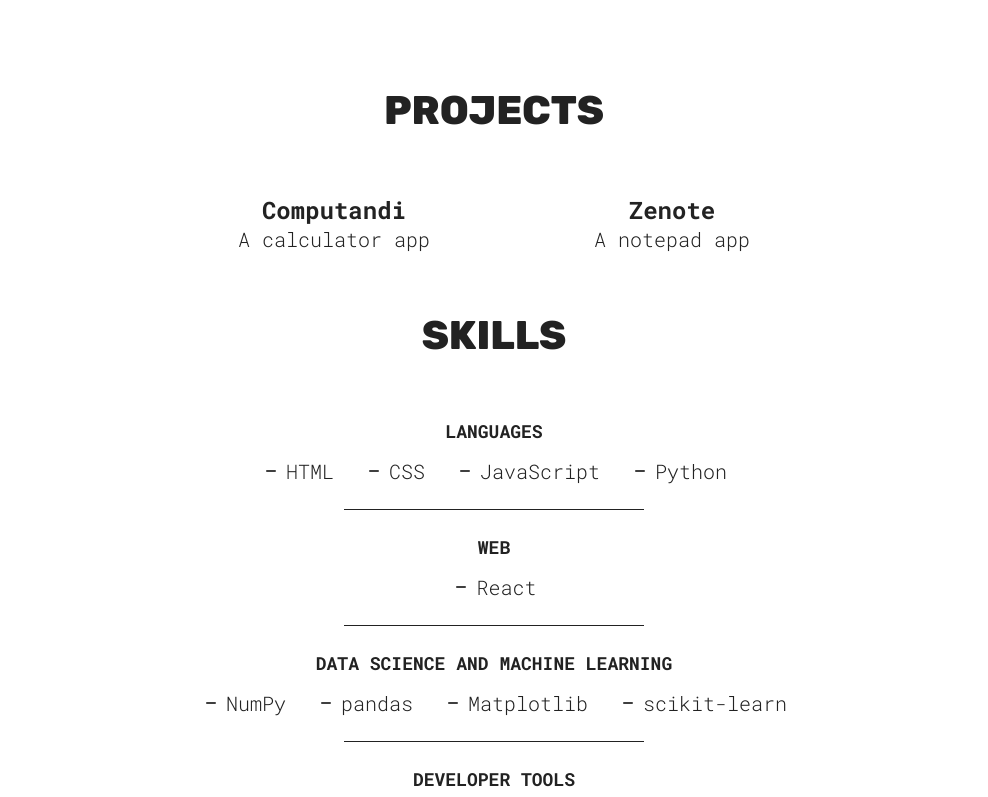
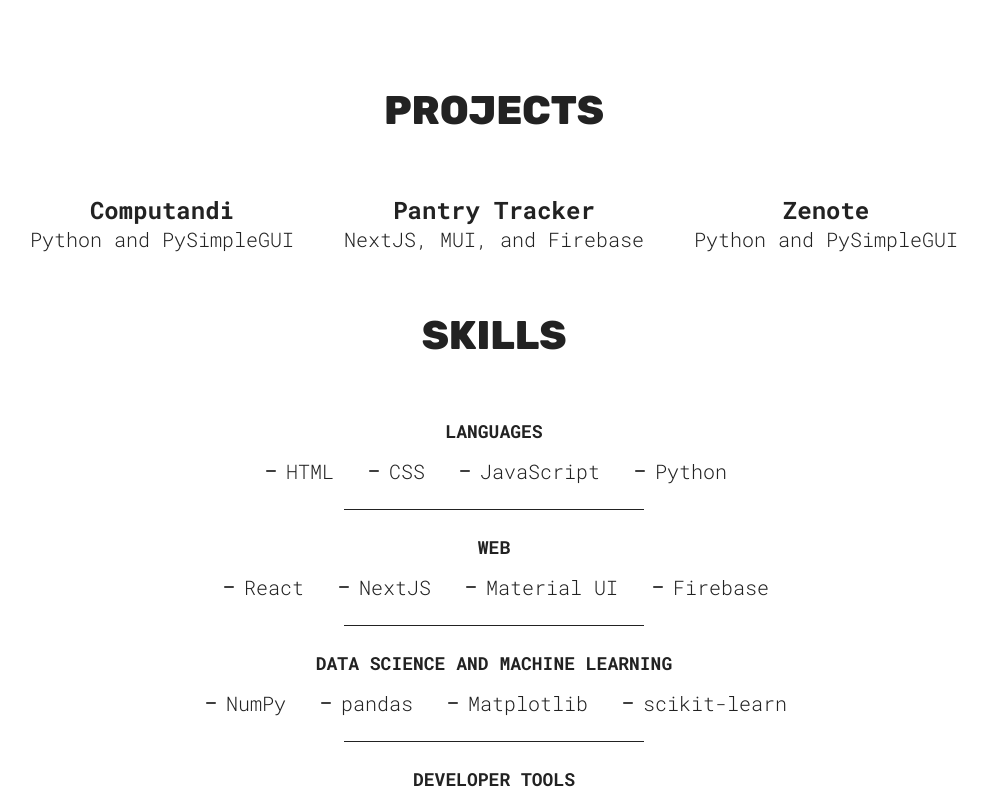
Before and after one commit to 29yabuki/personal-website, a React (Vite) app: page / in a window 1280 px wide. Shown: the part 773-1570 px from the top of the page, without its empty margins (146-1134 px from the left). Built offline with nearby package versions, Linux system fonts and the light colour scheme.

Commit message:
changed hero and added skills and projects

```diff
--- a/src/components/hero/hero.jsx
+++ b/src/components/hero/hero.jsx
@@ -13,7 +13,7 @@
           Sean<br />
           Caranzo
         </h1>
-        <h2>CS Major at UP Diliman</h2>
+        <h2>Computer Eng'g Major at UP Diliman</h2>
       </div>
       <span>
         <a href='https://github.com/29yabuki' target='_blank'>
--- a/src/components/projects/projects.jsx
+++ b/src/components/projects/projects.jsx
@@ -11,12 +11,17 @@
         <ProjectCard
             link="https://github.com/29yabuki/Computandi"
             h3="Computandi"
-            p="A calculator app"
+            p="Python and PySimpleGUI"
+        />
+        <ProjectCard
+            link="https://pantry-tracker-pi-neon.vercel.app/"
+            h3="Pantry Tracker"
+            p="NextJS, MUI, and Firebase"
         />
         <ProjectCard
             link="https://github.com/29yabuki/Zenote"
             h3="Zenote"
-            p="A notepad app"
+            p="Python and PySimpleGUI"
         />
       </div>
     </section>
--- a/src/components/projects/projects.module.css
+++ b/src/components/projects/projects.module.css
@@ -19,7 +19,7 @@
   display: flex;
   flex-direction: column;
   align-items: center;
-  gap: 30px;
+  gap: 50px;
 }
 
 @media (width >= 800px) {
--- a/src/components/skills/skills.jsx
+++ b/src/components/skills/skills.jsx
@@ -19,6 +19,10 @@
       <h2>Web</h2>
       <div className={styles.skillList}>
         <SkillList src={minusIcon} skill="React" />
+        <SkillList src={minusIcon} skill="NextJS" />
+        <SkillList src={minusIcon} skill="Material UI" />
+        <SkillList src={minusIcon} skill="Firebase" />
+
       </div>
       <hr />
       <h2>Data Science and Machine Learning</h2>
```
Also changed, not shown: src/common/ProjectCard.jsx (line endings or trailing spaces), 5 other files (tests, documents, lock files or other folders).
